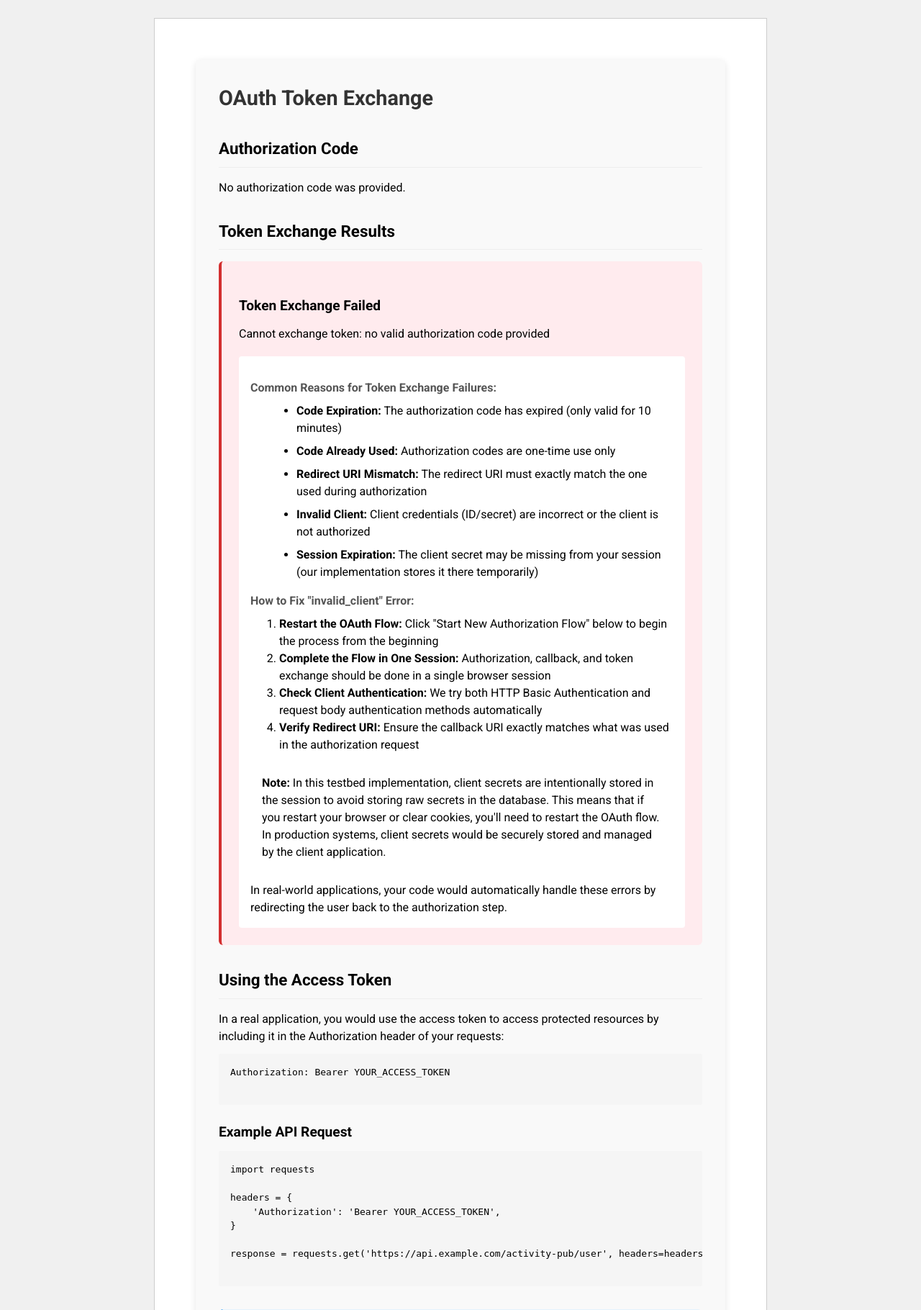
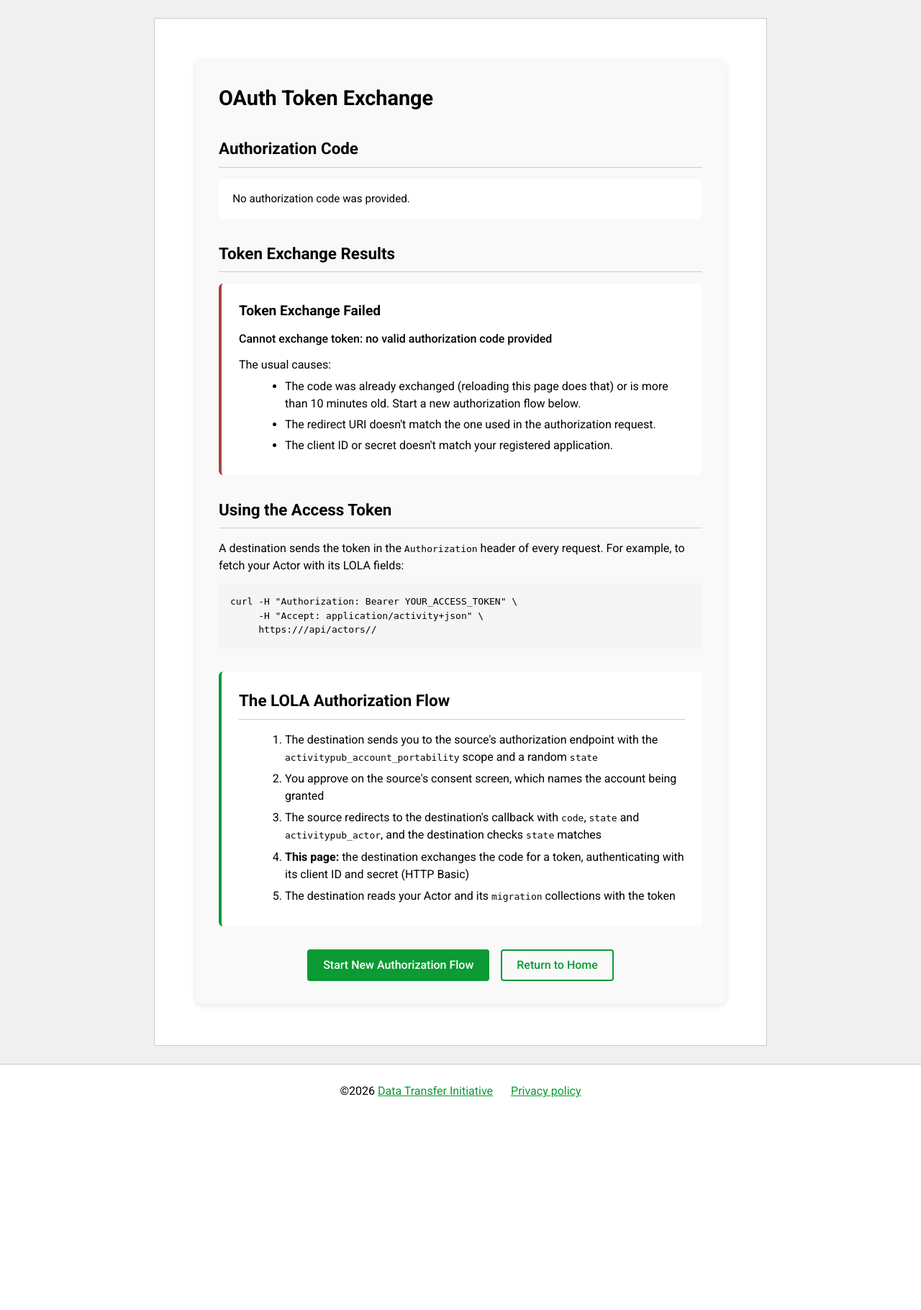
Before and after one commit to dtinit/activity-pub-testbed, a Django app: page /test/oauth/token/ in a window 1280 px wide. Shown: the part 75-1895 px from the top of the page at 72% size. After the commit the page ends 1600 px from the top, so only its background shows below. Run offline with Django 5.2, Linux system fonts and the light colour scheme; the visitor is signed in with stand-in values (Sample User, id 1); data comes from the database, SQL or seed files in the repository; style sheets or scripts are compiled from the project's sources; parts of the project's set-up code (start-up, migrations or seed data) failed here and were passed over; some libraries are stand-ins or nearby versions.

Commit message:
Styling the token exchange page and correcting what it says

```diff
--- a/static/scss/oauth.scss
+++ b/static/scss/oauth.scss
@@ -139,7 +139,6 @@
     box-shadow: 0 2px 10px rgba(0, 0, 0, 0.1);
 
     h1 {
-      color: #333;
       margin-bottom: 1.5rem;
       font-size: 1.8rem;
     }
@@ -148,7 +147,7 @@
       font-size: 1.4rem;
       margin-top: 2rem;
       margin-bottom: 1rem;
-      border-bottom: 1px solid #eee;
+      border-bottom: 1px solid $border-color;
       padding-bottom: 0.5rem;
     }
 
@@ -170,93 +169,98 @@
     margin-bottom: 2rem;
   }
 
-  .code-container, .state-container {
+  // Code, state and actor as labelled lines in one small card
+  .code-summary {
     background-color: #fff;
     border-radius: 6px;
-    padding: 1.2rem;
-    margin-top: 0.75rem;
-    box-shadow: 0 1px 3px rgba(0, 0, 0, 0.05);
+    padding: 1rem 1.2rem;
+    font-size: 0.95rem;
 
-    pre {
-      background-color: #f5f5f5;
-      border-radius: 3px;
-      padding: 0.75rem;
-      overflow-x: auto;
-      font-family: monospace;
-      margin: 0.5rem 0;
-      word-break: break-all;
+    p + p {
+      margin-top: 0.4rem;
+    }
+
+    code {
+      overflow-wrap: anywhere;
+    }
+
+    .actor-match {
+      margin-left: 0.5rem;
+      font-size: 0.85em;
+      color: $primary;
+    }
+
+    .code-note {
+      margin-top: 0.75rem;
+      font-size: 0.85em;
+      color: #555;
     }
   }
 
-  .alert {
-    padding: 0.8rem 1rem;
-    border-radius: 4px;
-    margin: 1rem 0;
-
-    &.alert-warning {
-      background-color: #fff8e1;
-      border-left: 4px solid #ffb300;
-      color: #775500;
-    }
+  // A card's heading starts at the card's padding, not a second gap below it
+  .token-success > h3:first-child,
+  .token-error > h3:first-child,
+  .oauth-flow-explanation > h2:first-child {
+    margin-top: 0;
   }
 
   .token-error {
-    background-color: #ffebee;
+    background-color: #fff;
     border-radius: 6px;
     padding: 1.5rem;
     margin-top: 0.75rem;
-    border-left: 4px solid #d32f2f;
+    border-left: 4px solid $error-text;
 
-    .error-explanation {
-      background-color: #fff;
-      border-radius: 4px;
-      padding: 1rem;
-      margin-top: 1.2rem;
+    .token-error-message {
+      font-weight: 500;
+      margin-bottom: 0.75rem;
+    }
 
-      ul {
-        margin-left: 1.5rem;
-        margin-bottom: 1rem;
+    ul {
+      margin: 0.4rem 0 0 1.5rem;
 
-        li {
-          margin-bottom: 0.5rem;
-        }
+      li {
+        margin-bottom: 0.3rem;
       }
     }
   }
 
   .token-success {
-    background-color: #e8f5e9;
+    background-color: $info-background;
     border-radius: 6px;
     padding: 1.5rem;
     margin-top: 0.75rem;
-    border-left: 4px solid #4caf50;
+    border-left: 4px solid $primary;
 
-    .token-details {
-      background-color: #fff;
-      border-radius: 4px;
-      padding: 1rem;
+    .session-note {
+      font-size: 0.9em;
+    }
+
+    .code-summary {
       margin-top: 0.75rem;
+    }
+
+    .raw-response {
+      margin-top: 0.75rem;
+      font-size: 0.85em;
+
+      summary {
+        cursor: pointer;
+        color: $primary;
+      }
 
       pre {
-        background-color: #f5f5f5;
+        margin-top: 0.5rem;
+        padding: 0.75rem;
+        background-color: $panel-background;
         border-radius: 3px;
-        padding: 0.75rem;
         overflow-x: auto;
-        font-family: monospace;
-        margin: 0.5rem 0;
-        word-break: break-all;
-      }
-
-      .raw-response {
-        margin-top: 1.5rem;
-        padding-top: 1rem;
-        border-top: 1px dashed #ddd;
       }
     }
   }
 
   .code-example {
-    background-color: #f5f5f5;
+    background-color: $panel-background;
     border-radius: 3px;
     padding: 1rem;
     overflow-x: auto;
@@ -265,40 +269,36 @@
   }
 
   .oauth-flow-explanation {
-    background-color: #e3f2fd;
+    background-color: #fff;
     border-radius: 6px;
     padding: 1.5rem;
     margin: 2rem 0;
-    border-left: 4px solid #2196f3;
+    border-left: 4px solid $primary;
 
     ol {
       margin-left: 1.5rem;
-      margin-bottom: 1rem;
 
       li {
-        margin-bottom: 0.5rem;
+        margin-bottom: 0.4rem;
       }
     }
+  }
 
-    .security-note {
-      background-color: #fff;
-      border-radius: 4px;
-      padding: 1rem;
-      margin-top: 1.2rem;
+  .endpoint-table {
+    margin: 0.75rem 0;
+    border-collapse: collapse;
+    background-color: #fff;
+    font-size: 0.95rem;
 
-      h3 {
-        color: #333;
-        font-size: 1.1rem;
-        margin-bottom: 0.75rem;
-      }
+    th,
+    td {
+      padding: 0.4rem 0.9rem;
+      border-bottom: 1px solid $border-color;
+      text-align: left;
+    }
 
-      ul {
-        margin-left: 1.5rem;
-
-        li {
-          margin-bottom: 0.5rem;
-        }
-      }
+    th {
+      background-color: $panel-background;
     }
   }
 
--- a/testbed/core/templates/oauth_callback.html
+++ b/testbed/core/templates/oauth_callback.html
@@ -67,7 +67,7 @@
         Exchange Code for Token →
       </a>
       {% endif %}
-      <a href="/" class="btn {% if code and not error %}btn-secondary{% else %}btn-primary{% endif %}">Return to Home</a>
+      <a href="{% url 'home' %}" class="btn {% if code and not error %}btn-secondary{% else %}btn-primary{% endif %}">Return to Home</a>
     </div>
   </div>
 </main>
--- a/testbed/core/templates/oauth_token_exchange.html
+++ b/testbed/core/templates/oauth_token_exchange.html
@@ -7,45 +7,28 @@
 
     <div class="code-section">
       <h2>Authorization Code</h2>
-      {% if code %}
-      <div class="code-container">
-        <pre class="code">{{ code }}</pre>
-        <p>This authorization code was received from the authorization server after user approval.</p>
-        <p class="alert alert-warning">
-          <strong>Note:</strong> Authorization codes expire quickly! Our server is configured with a 10-minute expiration,
-          but many OAuth providers use much shorter timeframes (30-60 seconds).
+      <div class="code-summary">
+        {% if code %}
+        <p><strong>Code:</strong> <code>{{ code }}</code></p>
+        {% else %}
+        <p>No authorization code was provided.</p>
+        {% endif %}
+        {% if state %}
+        <p><strong>State:</strong> <code>{{ state }}</code></p>
+        {% endif %}
+        {% if activitypub_actor %}
+        <p>
+          <strong>Source Actor:</strong> <code>{{ activitypub_actor }}</code>
+          {% if callback_actor_matches %}<span class="actor-match">matches your source actor</span>{% endif %}
         </p>
-      </div>
-      {% else %}
-      <div class="error-message">
-        <p>No authorization code was provided.</p>
-      </div>
-      {% endif %}
-
-      {% if state %}
-      <div class="state-container">
-        <h3>State Parameter:</h3>
-        <pre class="state">{{ state }}</pre>
-      </div>
-      {% endif %}
-
-      {% if activitypub_actor %}
-      <div class="actor-container">
-        <h3>Source Actor:</h3>
-        <pre class="actor">{{ activitypub_actor }}</pre>
-        <p>The canonical source Actor URL from the callback — the actor the issued portability token will be bound to.</p>
-        {% if callback_actor_matches %}
-        <p class="alert alert-info">✓ Callback actor matches your source actor below.</p>
+        {% endif %}
+        {% if error %}
+        <p><strong>Authorization Error:</strong> <code>{{ error }}</code></p>
+        {% endif %}
+        {% if code %}
+        <p class="code-note">Codes are single-use and expire after 10 minutes on this server.</p>
         {% endif %}
       </div>
-      {% endif %}
-
-      {% if error %}
-      <div class="authorization-error">
-        <h3>Authorization Error:</h3>
-        <pre class="error">{{ error }}</pre>
-      </div>
-      {% endif %}
     </div>
 
     <div class="token-exchange-section">
@@ -54,112 +37,80 @@
       {% if token_error %}
       <div class="token-error">
         <h3>Token Exchange Failed</h3>
-        <p>{{ token_error }}</p>
-
-        <div class="error-explanation">
-          <h4>Common Reasons for Token Exchange Failures:</h4>
-          <ul>
-            <li><strong>Code Expiration:</strong> The authorization code has expired (only valid for 10 minutes)</li>
-            <li><strong>Code Already Used:</strong> Authorization codes are one-time use only</li>
-            <li><strong>Redirect URI Mismatch:</strong> The redirect URI must exactly match the one used during authorization</li>
-            <li><strong>Invalid Client:</strong> Client credentials (ID/secret) are incorrect or the client is not authorized</li>
-            <li><strong>Session Expiration:</strong> The client secret may be missing from your session (our implementation stores it there temporarily)</li>
-          </ul>
-
-          <h4>How to Fix "invalid_client" Error:</h4>
-          <ol>
-            <li><strong>Restart the OAuth Flow:</strong> Click "Start New Authorization Flow" below to begin the process from the beginning</li>
-            <li><strong>Complete the Flow in One Session:</strong> Authorization, callback, and token exchange should be done in a single browser session</li>
-            <li><strong>Check Client Authentication:</strong> We try both HTTP Basic Authentication and request body authentication methods automatically</li>
-            <li><strong>Verify Redirect URI:</strong> Ensure the callback URI exactly matches what was used in the authorization request</li>
-          </ol>
-
-          <div class="alert alert-info">
-            <strong>Note:</strong> In this testbed implementation, client secrets are intentionally stored in the session to avoid storing raw secrets in the database.
-            This means that if you restart your browser or clear cookies, you'll need to restart the OAuth flow.
-            In production systems, client secrets would be securely stored and managed by the client application.
-          </div>
-
-          <p>In real-world applications, your code would automatically handle these errors by redirecting the user back to the authorization step.</p>
-        </div>
+        <p class="token-error-message">{{ token_error }}</p>
+        <p>The usual causes:</p>
+        <ul>
+          <li>The code was already exchanged (reloading this page does that) or is more than 10 minutes old. Start a new authorization flow below.</li>
+          <li>The redirect URI doesn't match the one used in the authorization request.</li>
+          <li>The client ID or secret doesn't match your registered application.</li>
+        </ul>
       </div>
       {% elif token_response %}
       <div class="token-success">
         <h3>Access Token Received</h3>
-
         {% if session_auth_enabled %}
-        <div class="authentication-status success">
-          <h4>🔐 Session Authentication Active</h4>
-          <p>You are now automatically authenticated for LOLA collection testing!</p>
-          <p>Click any collection links below - no manual token handling required. This demonstrates the seamless demo experience.</p>
-        </div>
+        <p class="session-note">The token is kept in your session, so the endpoint links below open with it. No manual token handling needed.</p>
         {% endif %}
-
-        <div class="token-details">
-          <h4>Access Token:</h4>
-          <pre class="token">{{ token_response.access_token }}</pre>
-
+        <div class="code-summary">
+          <p><strong>Access Token:</strong> <code>{{ token_response.access_token }}</code></p>
           {% if token_response.refresh_token %}
-          <h4>Refresh Token:</h4>
-          <pre class="refresh-token">{{ token_response.refresh_token }}</pre>
+          <p><strong>Refresh Token:</strong> <code>{{ token_response.refresh_token }}</code></p>
           {% endif %}
-
-          <h4>Token Type:</h4>
-          <pre>{{ token_response.token_type }}</pre>
-
-          <h4>Expires In:</h4>
-          <pre>{{ token_response.expires_in }} seconds</pre>
-
+          <p><strong>Token Type:</strong> {{ token_response.token_type }}</p>
+          <p><strong>Expires In:</strong> {{ token_response.expires_in }} seconds</p>
           {% if token_response.scope %}
-          <h4>Scope:</h4>
-          <pre>{{ token_response.scope }}</pre>
+          <p><strong>Scope:</strong> <code>{{ token_response.scope }}</code></p>
           {% endif %}
-
-          <div class="raw-response">
-            <h4>Complete Response:</h4>
+          <details class="raw-response">
+            <summary>Complete response</summary>
             <pre>{{ token_response|pprint }}</pre>
-          </div>
+          </details>
         </div>
       </div>
 
       {% if token_response.access_token and source_actor %}
       <div class="lola-testing">
-        <h3>🧪 Test LOLA ActivityPub Endpoints</h3>
-        <p>Your <strong>Source Actor</strong> with LOLA portability scope:</p>
+        <h3>Test LOLA ActivityPub Endpoints</h3>
+        <p>Open your source actor's endpoints with the token and without it, and compare.</p>
 
-        {# Authenticated links rely on session auth: the token was stored in the  #}
-        {# session during token exchange, so these requests authenticate via the  #}
-        {# session cookie -- the token is never placed in a URL. The matching     #}
-        {# ?public_only=true links below suppress session auth for comparison.    #}
-        <div class="actor">
-          <div>Username: {{ source_actor.username }}</div>
-          <div><a href="/api/actors/{{ source_actor.pk }}/?format=json" target="_blank">Details (with LOLA fields)</a></div>
-          <div><a href="/api/actors/{{ source_actor.pk }}/outbox?format=json" target="_blank">Outbox (all activities)</a></div>
-          <div><a href="/api/actors/{{ source_actor.pk }}/following/?format=json" target="_blank">Following Collection (public)</a></div>
-          <div><a href="/api/actors/{{ source_actor.pk }}/followers/?format=json" target="_blank">Followers Collection (LOLA-gated)</a></div>
-        </div>
-
-        <p><strong>Compare with public versions (no authentication):</strong></p>
-        <div class="actor">
-          <div>Username: {{ source_actor.username }} (Public)</div>
-          <div><a href="/api/actors/{{ source_actor.pk }}/?format=json&public_only=true" target="_blank">Details (basic ActivityPub)</a></div>
-          <div><a href="/api/actors/{{ source_actor.pk }}/outbox?format=json&public_only=true" target="_blank">Outbox (public only)</a></div>
-          <div><a href="/api/actors/{{ source_actor.pk }}/following/?format=json&public_only=true" target="_blank">Following Collection (public)</a></div>
-        </div>
-
-        <div class="expected-results">
-          <h4>🔍 What You Should See:</h4>
-          <ul>
-            <li><strong>LOLA Links:</strong> Extra fields like <code>endpoints.oauthMigrationEndpoint</code>, <code>migration.content</code>, <code>migration.blocked</code>, <code>migration</code></li>
-            <li><strong>LOLA Outbox:</strong> Higher <code>totalItems</code> count (includes private activities)</li>
-            <li><strong>Public Links:</strong> Basic ActivityPub data only, lower activity count</li>
-          </ul>
-        </div>
+        {# The token column authenticates through the session cookie the exchange set therefore no token is ever #}
+        {# placed in a URL. ?public_only=true suppresses that session token, and the second column is public #}
+        <table class="endpoint-table">
+          <thead>
+            <tr><th>Endpoint</th><th>With the token</th><th>Public</th><th>What changes</th></tr>
+          </thead>
+          <tbody>
+            <tr>
+              <td>Actor</td>
+              <td><a href="/api/actors/{{ source_actor.pk }}/?format=json" target="_blank">Open</a></td>
+              <td><a href="/api/actors/{{ source_actor.pk }}/?format=json&public_only=true" target="_blank">Open</a></td>
+              <td>The token adds the <code>migration</code> object and the <code>followers</code>, <code>liked</code> and <code>blocked</code> collections</td>
+            </tr>
+            <tr>
+              <td>Outbox</td>
+              <td><a href="/api/actors/{{ source_actor.pk }}/outbox/?format=json" target="_blank">Open</a></td>
+              <td><a href="/api/actors/{{ source_actor.pk }}/outbox/?format=json&public_only=true" target="_blank">Open</a></td>
+              <td>The token includes non-public activities, so <code>totalItems</code> is higher</td>
+            </tr>
+            <tr>
+              <td>Following</td>
+              <td><a href="/api/actors/{{ source_actor.pk }}/following/?format=json" target="_blank">Open</a></td>
+              <td><a href="/api/actors/{{ source_actor.pk }}/following/?format=json&public_only=true" target="_blank">Open</a></td>
+              <td>Nothing: Following is public</td>
+            </tr>
+            <tr>
+              <td>Followers</td>
+              <td><a href="/api/actors/{{ source_actor.pk }}/followers/?format=json" target="_blank">Open</a></td>
+              <td><a href="/api/actors/{{ source_actor.pk }}/followers/?format=json&public_only=true" target="_blank">Open</a></td>
+              <td>Only the token can read it. The public request is refused with <code>403</code></td>
+            </tr>
+          </tbody>
+        </table>
       </div>
       {% elif token_response.access_token and not source_actor %}
       <div class="lola-testing">
-        <h3>⚠️ No Source Actor Available</h3>
-        <p>You don't have a source actor set up yet. Please visit the <a href="/">home page</a> to set up your actors for LOLA testing.</p>
+        <h3>No Source Actor Available</h3>
+        <p>You don't have a source actor set up yet. Please visit the <a href="{% url 'home' %}">home page</a> to set up your actors for LOLA testing.</p>
       </div>
       {% endif %}
 
@@ -172,50 +123,26 @@
 
     <div class="token-usage-section">
       <h2>Using the Access Token</h2>
-      <p>
-        In a real application, you would use the access token to access protected resources
-        by including it in the Authorization header of your requests:
-      </p>
-      <pre class="code-example">
-Authorization: Bearer {{ token_response.access_token|default:"YOUR_ACCESS_TOKEN" }}
-      </pre>
-
-      <h3>Example API Request</h3>
-      <pre class="code-example">
-import requests
-
-headers = {
-    'Authorization': 'Bearer {{ token_response.access_token|default:"YOUR_ACCESS_TOKEN" }}',
-}
-
-response = requests.get('https://api.example.com/activity-pub/user', headers=headers)
-      </pre>
+      <p>A destination sends the token in the <code>Authorization</code> header of every request. For example, to fetch your Actor with its LOLA fields:</p>
+      <pre class="code-example">curl -H "Authorization: Bearer {{ token_response.access_token|default:"YOUR_ACCESS_TOKEN" }}" \
+     -H "Accept: application/activity+json" \
+     {{ activitypub_actor|default:"https://<source server>/api/actors/<id>/" }}</pre>
     </div>
 
     <div class="oauth-flow-explanation">
-      <h2>OAuth 2.0 Flow Summary</h2>
+      <h2>The LOLA Authorization Flow</h2>
       <ol>
-        <li>Client requests authorization from resource owner (Step 1 of OAuth flow)</li>
-        <li>Resource owner grants authorization (Step 2)</li>
-        <li>Client receives authorization code (Step 3)</li>
-        <li>Client exchanges authorization code for access token (Step 4) - <strong>This page demonstrates this step</strong></li>
-        <li>Client uses access token to access protected resources (Step 5)</li>
+        <li>The destination sends you to the source's authorization endpoint with the <code>activitypub_account_portability</code> scope and a random <code>state</code></li>
+        <li>You approve on the source's consent screen, which names the account being granted</li>
+        <li>The source redirects to the destination's callback with <code>code</code>, <code>state</code> and <code>activitypub_actor</code>, and the destination checks <code>state</code> matches</li>
+        <li><strong>This page:</strong> the destination exchanges the code for a token, authenticating with its client ID and secret (HTTP Basic)</li>
+        <li>The destination reads your Actor and its <code>migration</code> collections with the token</li>
       </ol>
-
-      <div class="security-note">
-        <h3>Security Implementation Notes:</h3>
-        <ul>
-          <li>We're using HTTP Basic Authentication for client credentials (recommended by OAuth 2.0 spec)</li>
-          <li>State parameters are cryptographically secure random values validated on the server</li>
-          <li>In this demo, 401 errors are expected and educational - they show how real OAuth flows handle errors</li>
-          <li>For real implementations, you would use proper error handling and automatic refresh of expired tokens</li>
-        </ul>
-      </div>
     </div>
 
     <div class="navigation-links">
       <a href="{% url 'test-oauth-authorize' %}" class="btn btn-primary">Start New Authorization Flow</a>
-      <a href="/" class="btn">Return to Home</a>
+      <a href="{% url 'home' %}" class="btn">Return to Home</a>
     </div>
   </div>
 </main>
--- a/testbed/core/views/oauth_demo.py
+++ b/testbed/core/views/oauth_demo.py
@@ -196,7 +196,7 @@ def test_token_exchange_view(request):
             f"Raw client secret not available for token exchange. Client ID: {application.client_id}"
         )
         context["token_error"] = (
-            "Client secret not available. This may happen if your session expired. Try restarting the OAuth flow."
+            "Client secret not available: no stored secret was found for your application, or it could not be decrypted (for example after SECRET_KEY changed)."
         )
         return render(request, "oauth_token_exchange.html", context)
 
```
